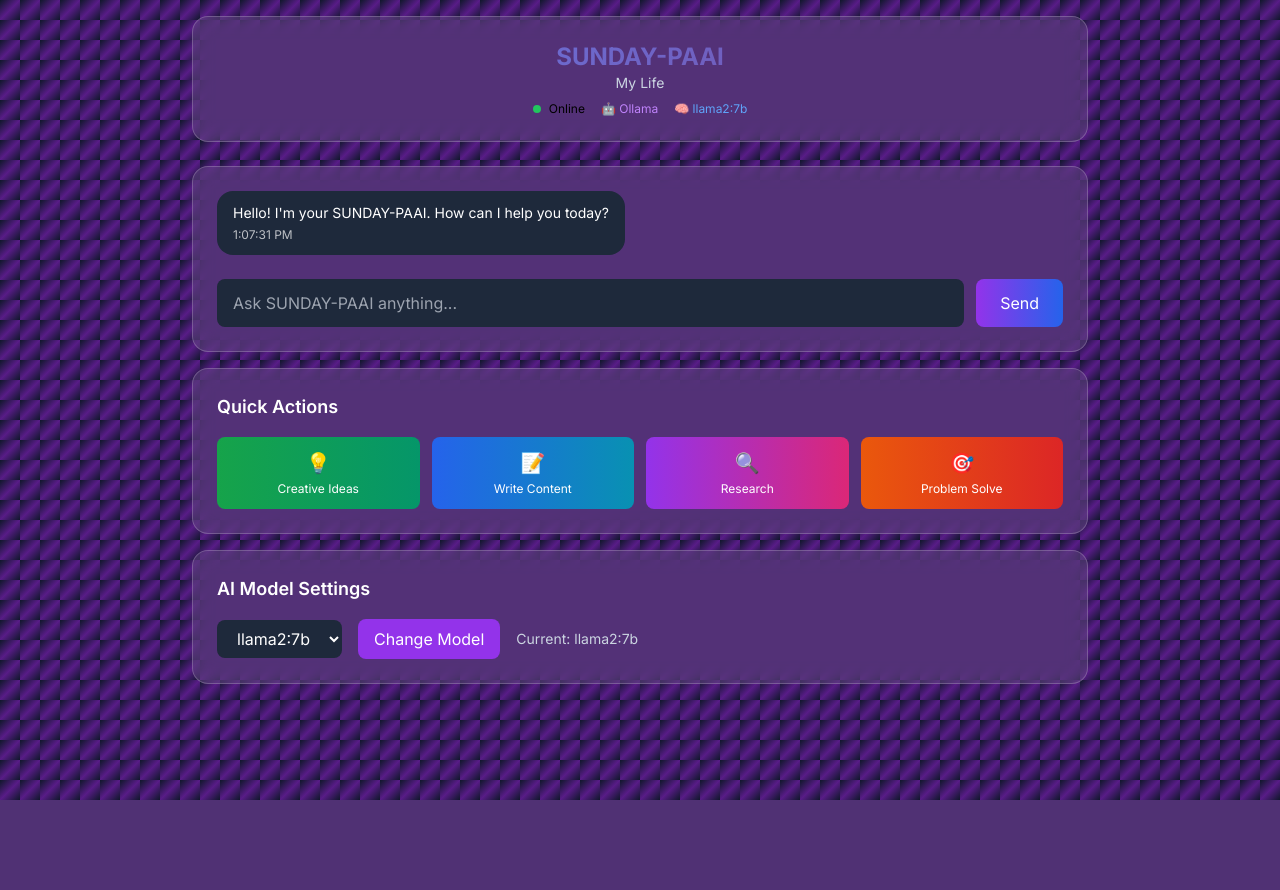
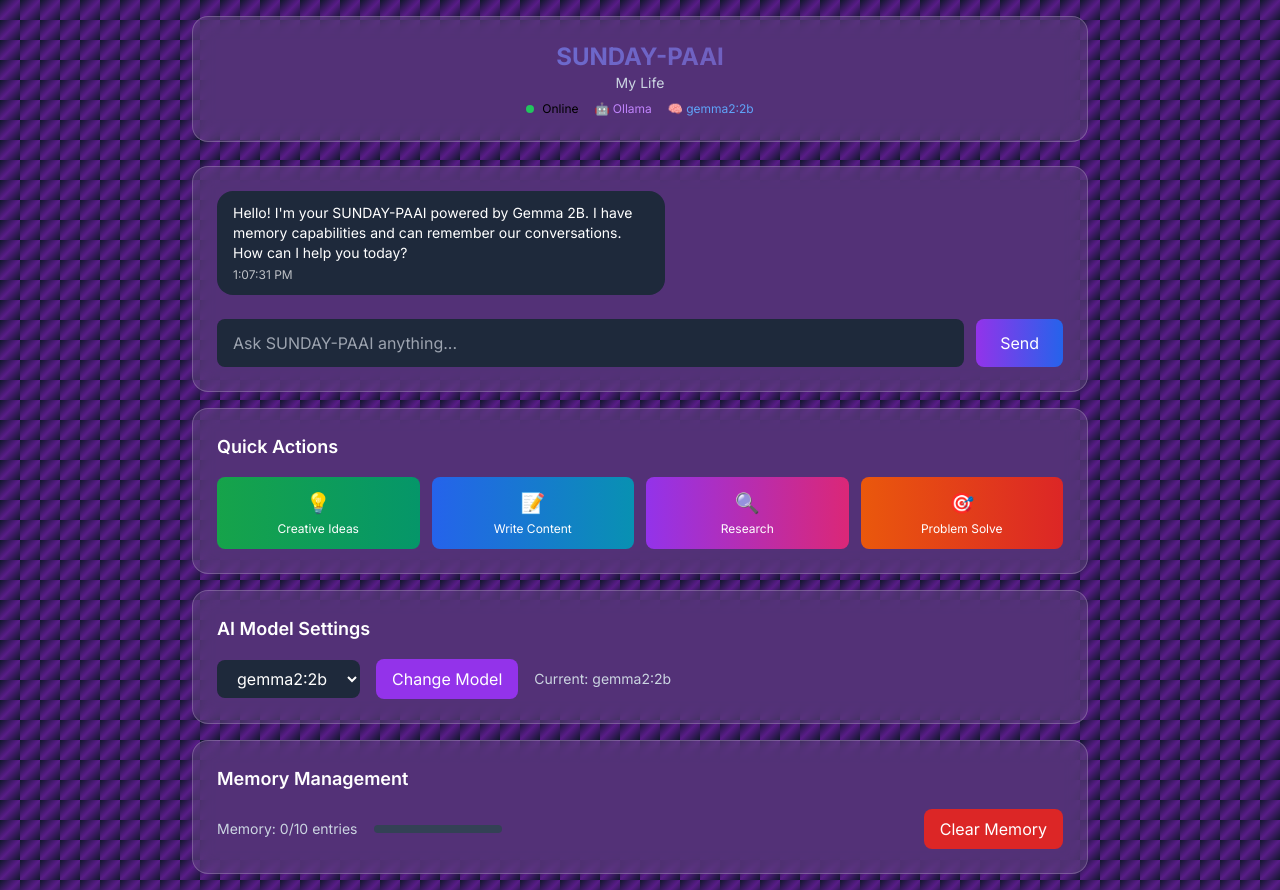
Before and after one commit to kartik480/SUNdayWebAI, a Flask app: page / in a window 1280 px wide. Before the commit the page ends 800 px from the top, so only its background shows below. Run offline with Flask 3, Linux system fonts and the light colour scheme; data that the repository does not hold is empty; some libraries are stand-ins or nearby versions.

Commit message:
added new ai model integration

```diff
--- a/app.py
+++ b/app.py
@@ -8,35 +8,92 @@
 
 # Ollama configuration
 OLLAMA_BASE_URL = "http://localhost:11434"
-DEFAULT_MODEL = "llama2:7b"  # Use available model until custom model is ready
+DEFAULT_MODEL = "gemma2:2b"  # Use Gemma 2B as default model
 
 # Store messages in memory (in production, use a database)
 messages = [
     {
         'id': '1',
-        'text': "Hello! I'm your SUNDAY-PAAI. How can I help you today?",
+        'text': "Hello! I'm your SUNDAY-PAAI powered by Gemma 2B. I have memory capabilities and can remember our conversations. How can I help you today?",
         'sender': 'ai',
         'timestamp': datetime.now().isoformat(),
         'type': 'text'
     }
 ]
 
+# Memory system
+conversation_memory = []
+memory_limit = 10  # Keep last 10 exchanges for context
+
+def add_to_memory(user_message, ai_response):
+    """Add conversation to memory"""
+    global conversation_memory
+    memory_entry = {
+        'user': user_message,
+        'ai': ai_response,
+        'timestamp': datetime.now().isoformat()
+    }
+    conversation_memory.append(memory_entry)
+
+    # Keep only the last memory_limit entries
+    if len(conversation_memory) > memory_limit:
+        conversation_memory = conversation_memory[-memory_limit:]
+
+    print(f"💾 Memory updated: {len(conversation_memory)} entries stored")
+
+def get_conversation_context():
+    """Get recent conversation context for better responses"""
+    if not conversation_memory:
+        return ""
+
+    context = "Recent conversation context:\n"
+    for i, entry in enumerate(conversation_memory[-3:], 1):  # Last 3 exchanges
+        context += f"{i}. User: {entry['user']}\n"
+        context += f"   AI: {entry['ai']}\n"
+    context += "\nCurrent conversation: "
+    return context
+
+def warm_up_model():
+    """Warm up the model to make first response faster"""
+    try:
+        print(f"🔥 Warming up {DEFAULT_MODEL}...")
+        warm_up_prompt = "Hi"
+        get_ollama_response(warm_up_prompt, DEFAULT_MODEL)
+        print(f"✅ {DEFAULT_MODEL} is ready!")
+    except Exception as e:
+        print(f"⚠️  Warm-up failed: {e}")
+
 def get_ollama_response(prompt, model=DEFAULT_MODEL):
-    """Get response from Ollama API"""
+    """Get response from Ollama API with memory context"""
     try:
+        # Get conversation context for better responses
+        context = get_conversation_context()
+        enhanced_prompt = context + prompt if context else prompt
+
         url = f"{OLLAMA_BASE_URL}/api/generate"
         payload = {
             "model": model,
-            "prompt": prompt,
-            "stream": False
+            "prompt": enhanced_prompt,
+            "stream": False,
+            "options": {
+                "temperature": 0.7,
+                "top_p": 0.9,
+                "num_predict": 150  # Increased for better context responses
+            }
         }
 
-        response = requests.post(url, json=payload, timeout=30)
+        # Increase timeout for first response, especially for Gemma 2B
+        timeout = 60 if model == "gemma2:2b" else 30
+
+        response = requests.post(url, json=payload, timeout=timeout)
         response.raise_for_status()
 
         result = response.json()
         return result.get('response', 'Sorry, I could not generate a response.')
 
+    except requests.exceptions.Timeout as e:
+        print(f"Ollama API timeout: {e}")
+        return "I'm taking longer than expected to respond. Please try again with a shorter question."
     except requests.exceptions.RequestException as e:
         print(f"Ollama API error: {e}")
         return f"I'm having trouble connecting to my AI brain right now. Error: {str(e)}"
@@ -96,6 +153,9 @@
     }
     messages.append(ai_response)
 
+    # Add to memory for future context
+    add_to_memory(data['text'], ai_response_text)
+
     return jsonify({'success': True, 'messages': [user_message, ai_response]})
 
 @app.route('/api/status')
@@ -149,17 +209,33 @@
     """Get information about the current model"""
     return jsonify({
         'name': DEFAULT_MODEL,
-        'description': 'Custom SUNDAY-PAAI model based on Llama 3.2',
-        'base_model': 'llama3.2',
-        'creator': 'kart_2003',
-        'system_prompt': 'You are a friendly assistant.',
-        'custom': True
+        'description': 'SUNDAY-PAAI powered by Google Gemma 2B',
+        'base_model': 'gemma2:2b',
+        'creator': 'Google',
+        'system_prompt': 'You are a friendly and helpful AI assistant.',
+        'custom': False
     })
 
+@app.route('/api/memory')
+def get_memory():
+    """Get current memory status"""
+    return jsonify({
+        'memory_entries': len(conversation_memory),
+        'memory_limit': memory_limit,
+        'recent_context': conversation_memory[-3:] if conversation_memory else []
+    })
+
+@app.route('/api/memory/clear', methods=['POST'])
+def clear_memory():
+    """Clear conversation memory"""
+    global conversation_memory
+    conversation_memory = []
+    return jsonify({'success': True, 'message': 'Memory cleared successfully'})
+
 if __name__ == '__main__':
-    print("🚀 Starting SUNDAY-PAAI Flask Server with Custom Model Integration...")
+    print("🚀 Starting SUNDAY-PAAI Flask Server with Gemma 2B Integration...")
     print(f"🤖 AI Provider: Ollama")
-    print(f"🧠 Custom Model: {DEFAULT_MODEL}")
+    print(f"🧠 Model: {DEFAULT_MODEL}")
     print(f"🌐 Server will be available at: http://localhost:8080")
     print(f"🔗 Ollama API: {OLLAMA_BASE_URL}")
     print("📋 Press Ctrl+C to stop the server")
@@ -169,13 +245,15 @@
         models = get_available_models()
         print(f"✅ Available models: {', '.join(models)}")
         if DEFAULT_MODEL in models:
-            print(f"🎯 Custom model '{DEFAULT_MODEL}' is available!")
+            print(f"🎯 Model '{DEFAULT_MODEL}' is available!")
+            # Warm up the model for faster first response
+            warm_up_model()
         else:
-            print(f"⚠️  Custom model '{DEFAULT_MODEL}' not found. Please ensure it's created.")
+            print(f"⚠️  Model '{DEFAULT_MODEL}' not found. Please ensure it's installed.")
     except:
         print("⚠️  Warning: Ollama not detected. Please make sure Ollama is running.")
         print("   Install Ollama from: https://ollama.ai")
-        print(f"   Then create your custom model: kart_2003/sunday")
+        print(f"   Then install Gemma 2B: ollama pull gemma2:2b")
 
     try:
         app.run(debug=True, host='0.0.0.0', port=8080)
--- a/templates/index.html
+++ b/templates/index.html
@@ -83,7 +83,7 @@
                         <span id="aiStatus">Connecting...</span>
                     </span>
                     <span id="aiProvider" class="text-purple-400">🤖 Ollama</span>
-                    <span id="currentModel" class="text-blue-400">🧠 kart_2003/sunday</span>
+                    <span id="currentModel" class="text-blue-400">🧠 gemma2:2b</span>
                 </div>
             </div>
         </header>
@@ -136,17 +136,33 @@
                 <h3 class="text-lg font-semibold text-white mb-4">AI Model Settings</h3>
                 <div class="flex items-center space-x-4">
                     <select id="modelSelect" class="bg-slate-800 text-white rounded-lg px-4 py-2 focus:outline-none focus:ring-2 focus:ring-purple-500">
+                        <option value="gemma2:2b">🤖 Gemma 2B (Default)</option>
                         <option value="kart_2003/sunday">🎯 SUNDAY-PAAI (Custom)</option>
-                        <option value="llama2">Llama 2</option>
-                        <option value="mistral">Mistral</option>
-                        <option value="codellama">Code Llama</option>
-                        <option value="llama2:7b">Llama 2 (7B)</option>
-                        <option value="llama2:13b">Llama 2 (13B)</option>
+                        <option value="llama3.2:latest">🦙 Llama 3.2</option>
+                        <option value="llama2:7b">🦙 Llama 2 (7B)</option>
+                        <option value="mistral">🌪️ Mistral</option>
+                        <option value="codellama">💻 Code Llama</option>
                     </select>
                     <button id="changeModelBtn" class="bg-purple-600 text-white px-4 py-2 rounded-lg hover:bg-purple-700 transition-all duration-200">
                         Change Model
                     </button>
-                    <span id="modelStatus" class="text-sm text-slate-300">Current: kart_2003/sunday</span>
+                    <span id="modelStatus" class="text-sm text-slate-300">Current: gemma2:2b</span>
+                </div>
+            </div>
+
+            <!-- Memory Management -->
+            <div class="glass rounded-2xl p-6 mt-4">
+                <h3 class="text-lg font-semibold text-white mb-4">Memory Management</h3>
+                <div class="flex items-center justify-between">
+                    <div class="flex items-center space-x-4">
+                        <span id="memoryStatus" class="text-sm text-slate-300">Memory: 0/10 entries</span>
+                        <div class="w-32 bg-slate-700 rounded-full h-2">
+                            <div id="memoryBar" class="bg-gradient-to-r from-blue-500 to-purple-500 h-2 rounded-full" style="width: 0%"></div>
+                        </div>
+                    </div>
+                    <button id="clearMemoryBtn" class="bg-red-600 text-white px-4 py-2 rounded-lg hover:bg-red-700 transition-all duration-200">
+                        Clear Memory
+                    </button>
                 </div>
             </div>
         </div>
@@ -388,8 +404,54 @@
             });
         });
 
+        // Memory management functions
+        async function loadMemoryStatus() {
+            try {
+                const response = await fetch('/api/memory');
+                const data = await response.json();
+
+                const memoryStatus = document.getElementById('memoryStatus');
+                const memoryBar = document.getElementById('memoryBar');
+
+                const percentage = (data.memory_entries / data.memory_limit) * 100;
+                memoryStatus.textContent = `Memory: ${data.memory_entries}/${data.memory_limit} entries`;
+                memoryBar.style.width = `${percentage}%`;
+            } catch (error) {
+                console.error('Memory status error:', error);
+            }
+        }
+
+        async function clearMemory() {
+            try {
+                const response = await fetch('/api/memory/clear', {
+                    method: 'POST',
+                    headers: {
+                        'Content-Type': 'application/json'
+                    }
+                });
+
+                const result = await response.json();
+                if (result.success) {
+                    showSuccess('Memory cleared successfully');
+                    loadMemoryStatus();
+                } else {
+                    showError('Failed to clear memory');
+                }
+            } catch (error) {
+                console.error('Clear memory error:', error);
+                showError('Failed to clear memory');
+            }
+        }
+
+        // Event listeners
+        document.getElementById('clearMemoryBtn').addEventListener('click', clearMemory);
+
+        // Load memory status on startup
+        loadMemoryStatus();
+
         // Periodic status check
         setInterval(checkAIStatus, 30000); // Check every 30 seconds
+        setInterval(loadMemoryStatus, 10000); // Update memory status every 10 seconds
     </script>
 </body>
 </html>
```
